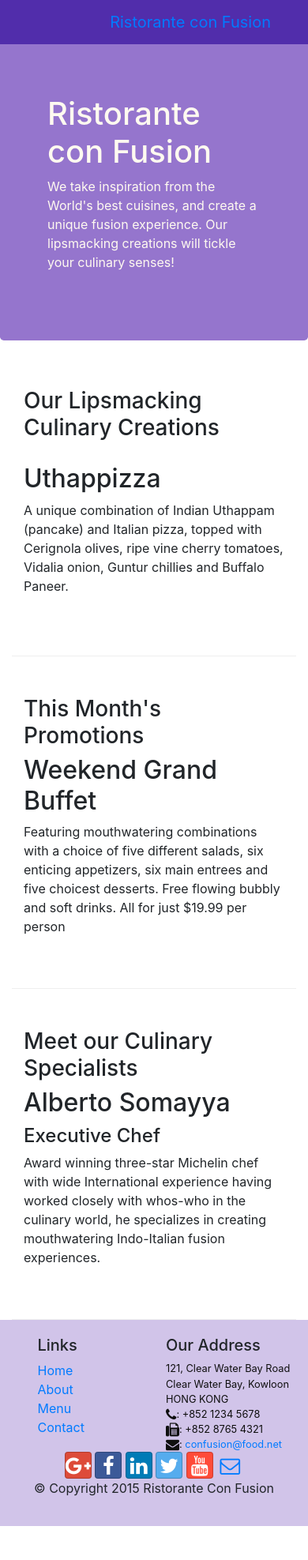
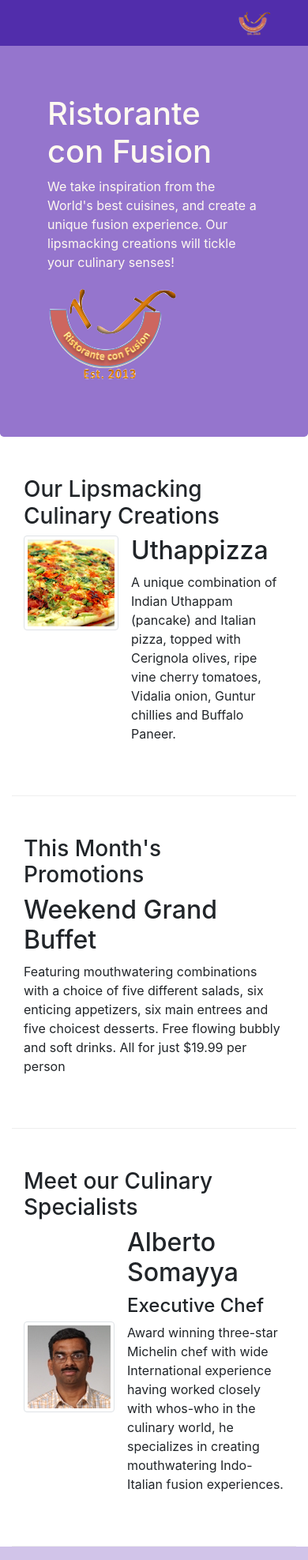
Before and after one commit to wilcoln/confusion, a website: page www/index.html in a window 390 px wide. Shown: the top 1975 px of the page at 79% size. Before the commit the page ends 1932 px from the top, so only its background shows below. Drawn offline with nearby package versions, Linux system fonts and the light colour scheme.

Commit message:
Bootstrap images and media

```diff
--- a/www/index.html
+++ b/www/index.html
@@ -21,7 +21,7 @@
             <button class="navbar-toggler" type="button" data-toggle="collapse" data-target="#Navbar">
                     <span class="navbar-toggler-icon"></span>
                 </button>
-            <a class="navbar-brand" href="#">Ristorante con Fusion</a>
+            <a class="navbar-brand" href="#"><img src="img/logo.png" class="img-fluid" height="30" width="41"/></a>
             <div class="collapse navbar-collapse" id="Navbar">
                 <ul class="navbar-nav">
                     <li class="nav-item active"><a class="nav-link" href="index.html"><span class = "fa fa-home fa-lg"> </span>Home</a></li>
@@ -40,7 +40,8 @@
                     <h1>Ristorante con Fusion</h1>
                     <p>We take inspiration from the World's best cuisines, and create a unique fusion experience. Our lipsmacking creations will tickle your culinary senses!</p>
                 </div>
-                <div class="col col-sm">
+                <div class="col col-sm align-self-center">
+                    <img src="img/logo.png" class="img-fluid"/>
                 </div>
             </div>
         </div>
@@ -52,8 +53,13 @@
                 <h3>Our Lipsmacking Culinary Creations</h3>
             </div>
             <div class="col-sm col-md flex-first">
-                <h2>Uthappizza</h2>
-                <p class="hidden-xs-down">A unique combination of Indian Uthappam (pancake) and Italian pizza, topped with Cerignola olives, ripe vine cherry tomatoes, Vidalia onion, Guntur chillies and Buffalo Paneer.</p>
+                <div class="media">
+                    <img class="mr-3 img-thumbnail d-flex " src="img/uthappizza.png" alt="uthappizza">
+                    <div class="media-body">
+                        <h2 class="mt-0">Uthappizza</h2>
+                        <p class="hidden-xs-down">A unique combination of Indian Uthappam (pancake) and Italian pizza, topped with Cerignola olives, ripe vine cherry tomatoes, Vidalia onion, Guntur chillies and Buffalo Paneer.</p>
+                    </div>
+                </div>
             </div>
         </div>
 
@@ -73,9 +79,14 @@
                 <h3>Meet our Culinary Specialists</h3>
             </div>
           <div class="col-sm col-md flex-first">
-                <h2>Alberto Somayya</h2>
-                <h4>Executive Chef</h4>
-                <p class="hidden-xs-down">Award winning three-star Michelin chef with wide International experience having worked closely with whos-who in the culinary world, he specializes in creating mouthwatering Indo-Italian fusion experiences. </p>
+              <div class="media">
+                  <img class="img-thumbnail mr-3 d-flex align-self-center" src="img/alberto.png" alt="Alberto Somayya">
+                  <div class="media-body">
+                      <h2 class="mt-0">Alberto Somayya</h2>
+                  <h4 class="mt-0">Executive Chef</h4>
+                  <p class="hidden-xs-down">Award winning three-star Michelin chef with wide International experience having worked closely with whos-who in the culinary world, he specializes in creating mouthwatering Indo-Italian fusion experiences. </p>
+                  </div>
+              </div>
             </div>
         </div>
     </div>
```
Also changed, not shown: www/aboutus.html (+1 -1 lines), www/contactus.html (+1 -1 lines), www/img/alberto.png (added), www/img/buffet.png (added), www/img/logo.png (added), www/img/uthappizza.png (added), 1 other file.
